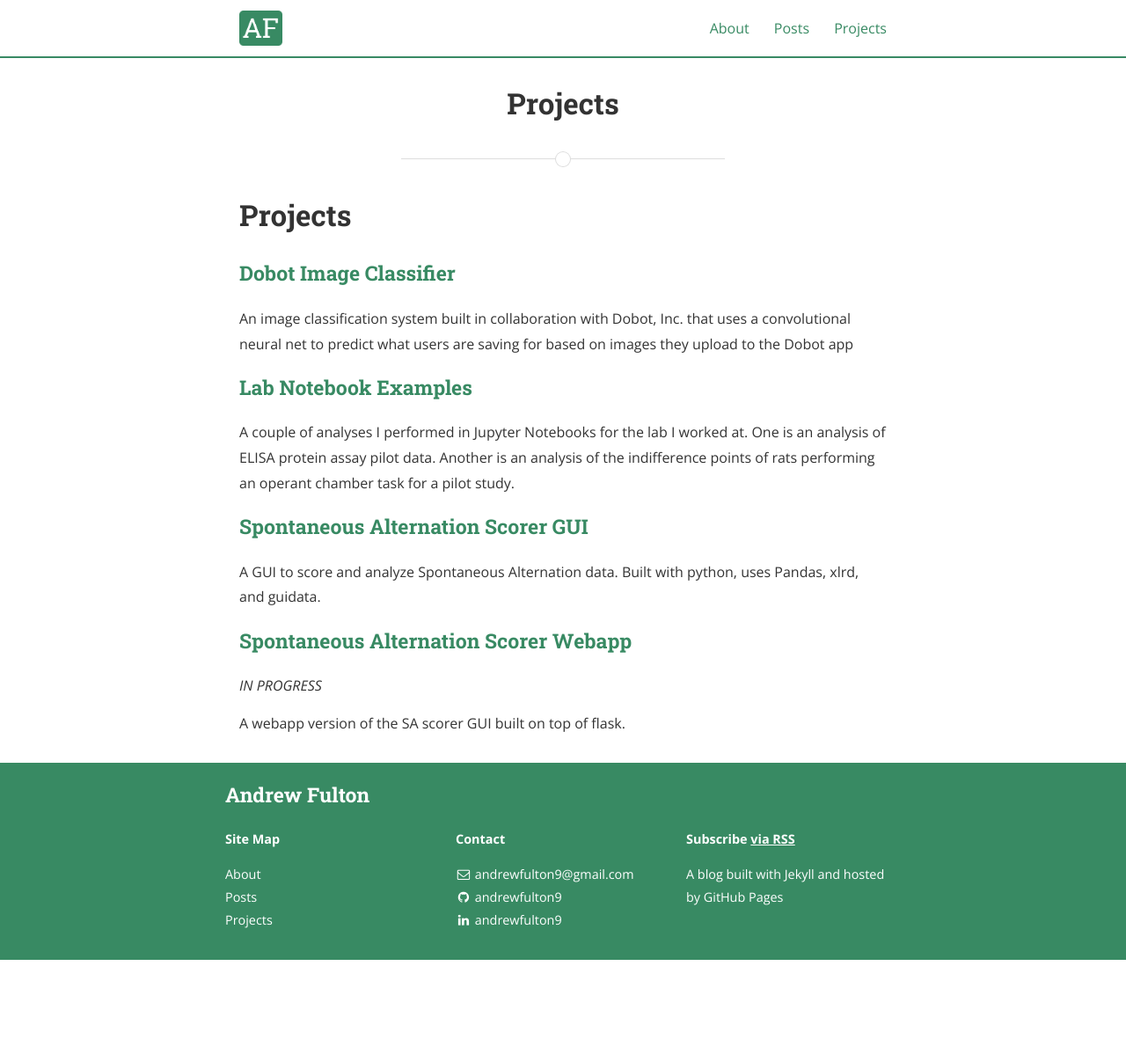
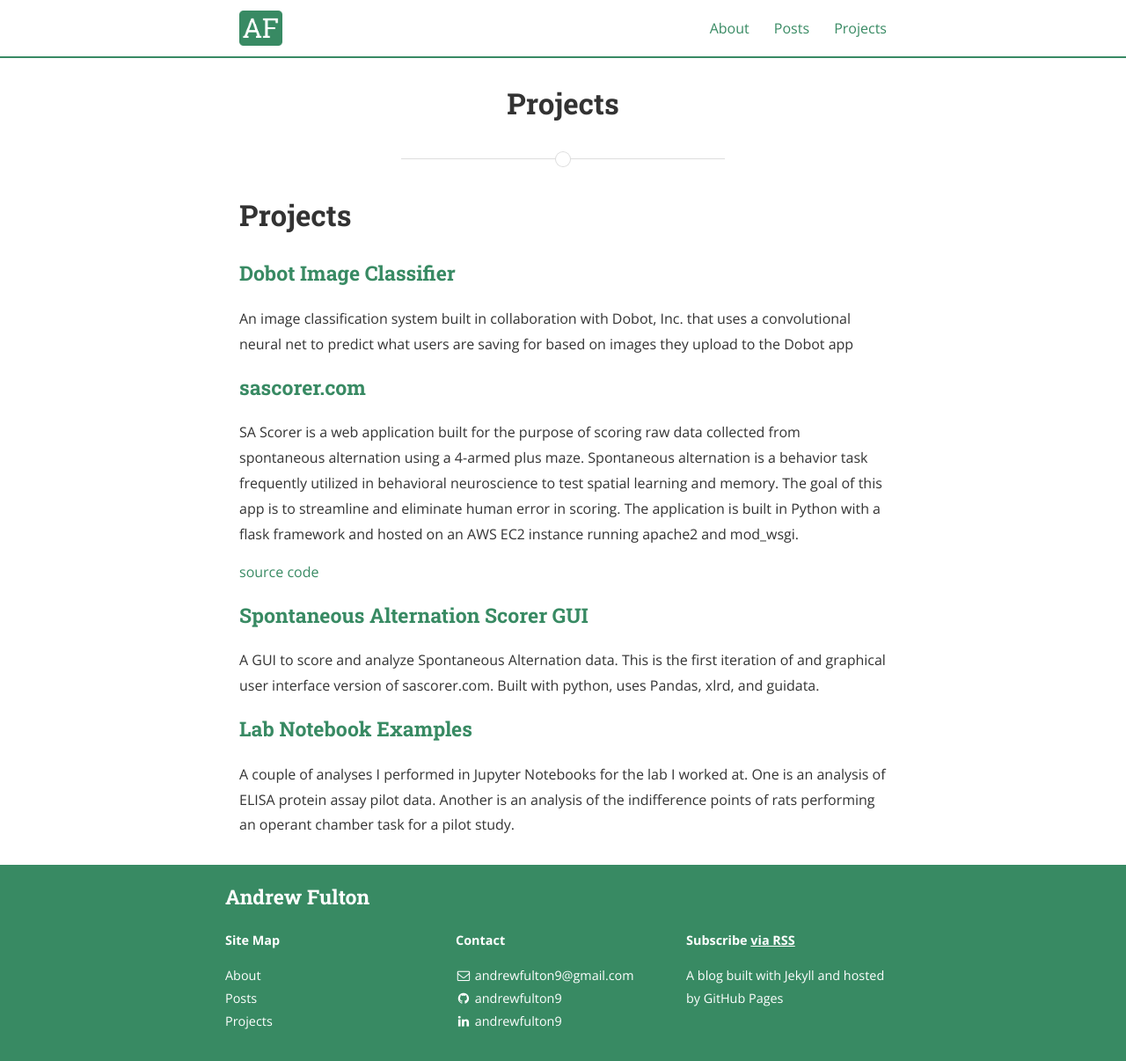
Before and after one commit to andrewfulton9/andrewfulton9.github.io, a Jekyll site: the page built from projects.md, in a window 1280 px wide. Shown: the whole page at 88% size. Built offline with Jekyll 4.4.1, drawn with Linux system fonts in a browser that asks for light colours; nearby versions of some CDN libraries; a style sheet for code colours, icons or effects is not loaded; before the commit the page ends 1091 px from its top, so only the background shows below that.

Commit message:
updated projects

```diff
--- a/projects.md
+++ b/projects.md
@@ -10,15 +10,16 @@ permalink: /Projects/
 
 An image classification system built in collaboration with Dobot, Inc. that uses a convolutional neural net to predict what users are saving for based on images they upload to the Dobot app
 
+### [sascorer.com](http://sascorer.com/)
+
+ SA Scorer is a web application built for the purpose of scoring raw data collected from spontaneous alternation using a 4-armed plus maze. Spontaneous alternation is a behavior task frequently utilized in behavioral neuroscience to test spatial learning and memory. The goal of this app is to streamline and eliminate human error in scoring. The application is built in Python with a flask framework and hosted on an AWS EC2 instance running apache2 and mod_wsgi.
+
+ [source code](https://github.com/andrewfulton9/SA_scorer_webapp)
+
+### [Spontaneous Alternation Scorer GUI](https://github.com/andrewfulton9/SA_scorer_gui)
+
+A GUI to score and analyze Spontaneous Alternation data. This is the first iteration of and graphical user interface version of sascorer.com. Built with python, uses Pandas, xlrd, and guidata.
+
 ### [Lab Notebook Examples](https://github.com/andrewfulton9/lab_notebook_examples)
 
 A couple of analyses I performed in Jupyter Notebooks for the lab I worked at. One is an analysis of ELISA protein assay pilot data. Another is an analysis of the indifference points of rats performing an operant chamber task for a pilot study.
-
-### [Spontaneous Alternation Scorer GUI](https://github.com/andrewfulton9/SA_scorer_gui)
-
-A GUI to score and analyze Spontaneous Alternation data. Built with python, uses Pandas, xlrd, and guidata.
-
-### [Spontaneous Alternation Scorer Webapp](https://github.com/andrewfulton9/SA_scorer_webapp)
-*IN PROGRESS*
-
-A webapp version of the SA scorer GUI built on top of flask.
```
